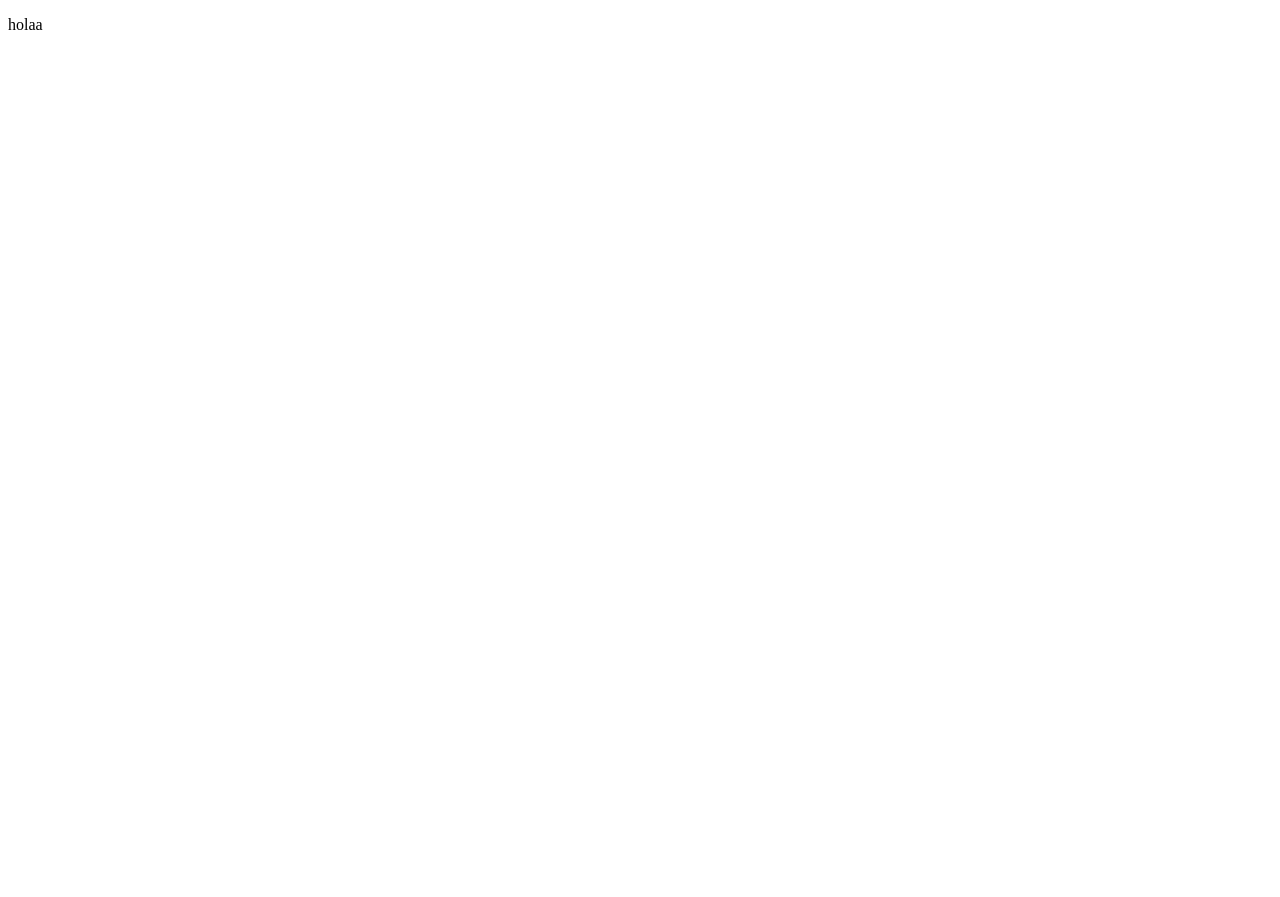
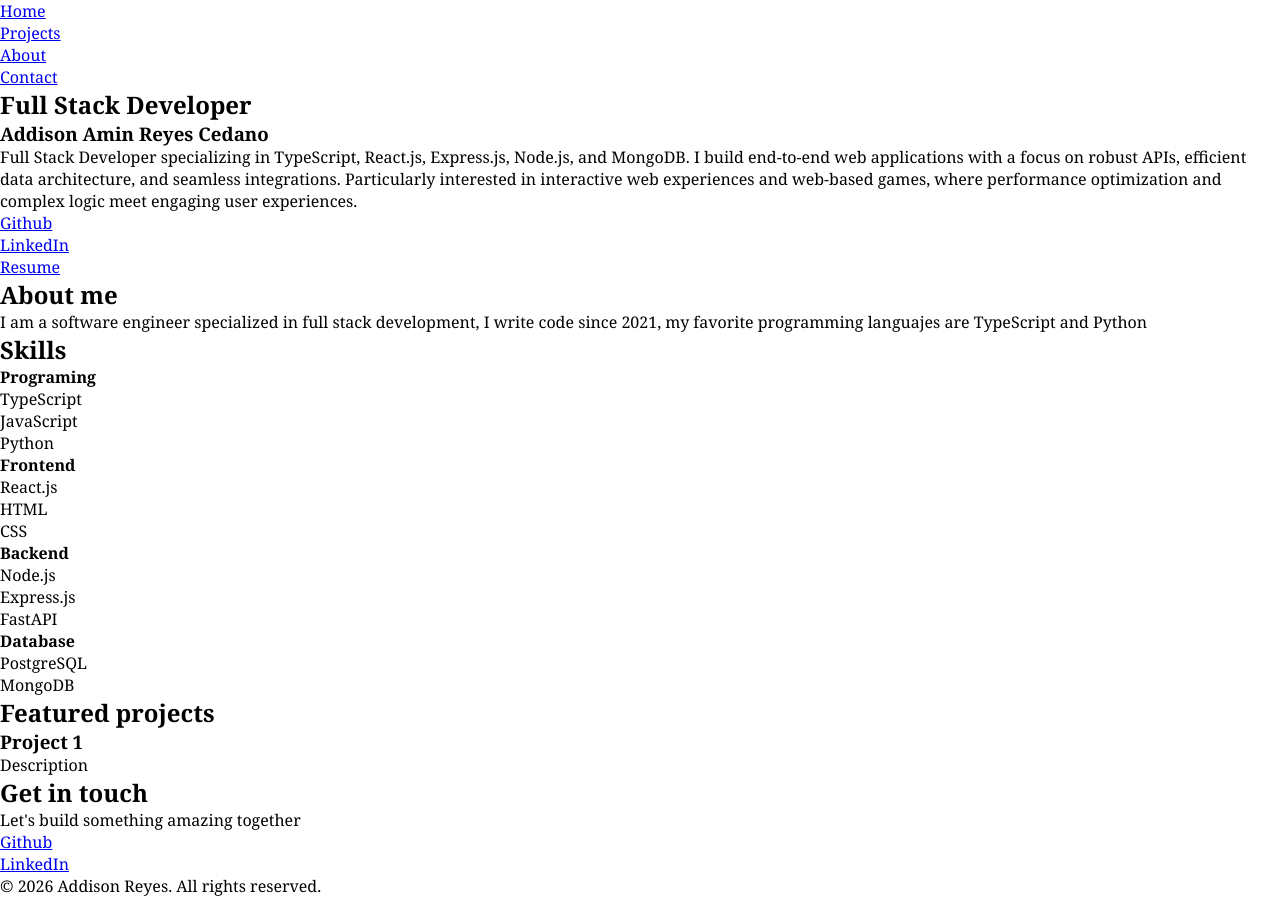
Before and after one commit to AddisonReyes/AddisonReyes, a React (Create React App) app: page /#/ in a window 1280 px wide. Before the commit the page ends 800 px from the top, so only its background shows below. Built offline with nearby package versions, Linux system fonts and the light colour scheme.

Commit message:
Basic html content and placeholders

```diff
--- a/public/index.html
+++ b/public/index.html
@@ -1,4 +1,4 @@
-<!DOCTYPE html>
+<!doctype html>
 <html lang="en">
   <head>
     <meta charset="utf-8" />
@@ -10,34 +10,11 @@
       content="Web site created using create-react-app"
     />
     <link rel="apple-touch-icon" href="%PUBLIC_URL%/logo192.png" />
-    <!--
-      manifest.json provides metadata used when your web app is installed on a
-      user's mobile device or desktop. See https://developers.google.com/web/fundamentals/web-app-manifest/
-    -->
     <link rel="manifest" href="%PUBLIC_URL%/manifest.json" />
-    <!--
-      Notice the use of %PUBLIC_URL% in the tags above.
-      It will be replaced with the URL of the `public` folder during the build.
-      Only files inside the `public` folder can be referenced from the HTML.
-
-      Unlike "/favicon.ico" or "favicon.ico", "%PUBLIC_URL%/favicon.ico" will
-      work correctly both with client-side routing and a non-root public URL.
-      Learn how to configure a non-root public URL by running `npm run build`.
-    -->
-    <title>React App</title>
+    <title>Addison Reyes | Full Stack Developer</title>
   </head>
   <body>
     <noscript>You need to enable JavaScript to run this app.</noscript>
     <div id="root"></div>
-    <!--
-      This HTML file is a template.
-      If you open it directly in the browser, you will see an empty page.
-
-      You can add webfonts, meta tags, or analytics to this file.
-      The build step will place the bundled scripts into the <body> tag.
-
-      To begin the development, run `npm start` or `yarn start`.
-      To create a production bundle, use `npm run build` or `yarn build`.
-    -->
   </body>
 </html>
--- a/src/App.css
+++ b/src/App.css
@@ -0,0 +1,8 @@
+* {
+  padding: 0px;
+  margin: 0px;
+}
+
+body {
+  font-family: Georgia, "Times New Roman", Times, serif;
+}
--- a/src/App.tsx
+++ b/src/App.tsx
@@ -1,12 +1,15 @@
 import { Routes, Route } from "react-router";
 
 import Home from "./pages/Home";
+import Projects from "./pages/Projects";
 import "./App.css";
 
 function App() {
   return (
     <Routes>
       <Route path="/" element={<Home />} />
+      <Route path="/home" element={<Home />} />
+      <Route path="/projects" element={<Projects />} />
     </Routes>
   );
 }
--- /dev/null
+++ b/src/components/Footer.tsx
@@ -0,0 +1,11 @@
+import "./Footer.css";
+
+function Footer() {
+  return (
+    <div>
+      <p>© 2026 Addison Reyes. All rights reserved.</p>
+    </div>
+  );
+}
+
+export default Footer;
--- /dev/null
+++ b/src/components/NavBar.tsx
@@ -0,0 +1,24 @@
+import "./NavBar.css";
+
+function NavBar() {
+  return (
+    <nav>
+      <ul>
+        <li>
+          <a href="/">Home</a>
+        </li>
+        <li>
+          <a href="/projects">Projects</a>
+        </li>
+        <li>
+          <a href="/#about">About</a>
+        </li>
+        <li>
+          <a href="/#contact">Contact</a>
+        </li>
+      </ul>
+    </nav>
+  );
+}
+
+export default NavBar;
--- /dev/null
+++ b/src/components/ui/SkillContainer.tsx
@@ -0,0 +1,21 @@
+import "./SkillContainer.css";
+
+interface SkillContainerProps {
+  title: string;
+  skills: string[];
+}
+
+function SkillContainer({ title, skills }: SkillContainerProps) {
+  return (
+    <div>
+      <strong>{title}</strong>
+      <ul>
+        {skills.map((skill) => {
+          return <li>{skill}</li>;
+        })}
+      </ul>
+    </div>
+  );
+}
+
+export default SkillContainer;
--- a/src/layout/MainLayout.tsx
+++ b/src/layout/MainLayout.tsx
@@ -1,5 +1,8 @@
 import { ReactNode } from "react";
 import "./MainLayout.css";
+
+import NavBar from "../components/NavBar";
+import Footer from "../components/Footer";
 
 interface MainLayoutProps {
   title: string;
@@ -9,11 +12,13 @@ interface MainLayoutProps {
 function MainLayout({ title = "title", children }: MainLayoutProps) {
   return (
     <>
-      <head>
-        <h1>{title}</h1>
-      </head>
+      <header>
+        <NavBar />
+      </header>
       <main>{children}</main>
-      <footer></footer>
+      <footer>
+        <Footer />
+      </footer>
     </>
   );
 }
--- a/src/pages/Home.tsx
+++ b/src/pages/Home.tsx
@@ -1,9 +1,108 @@
 import MainLayout from "../layout/MainLayout";
 
+import SkillContainer from "../components/ui/SkillContainer";
+import { ReactNode } from "react";
+
+type skill = { title: string; skills: string[] };
+const skillSet: skill[] = [
+  { title: "Programing", skills: ["TypeScript", "JavaScript", "Python"] },
+  { title: "Frontend", skills: ["React.js", "HTML", "CSS"] },
+  { title: "Backend", skills: ["Node.js", "Express.js", "FastAPI"] },
+  { title: "Database", skills: ["PostgreSQL", "MongoDB"] },
+];
+
 function Home() {
+  const skillsList: ReactNode[] = [];
+  skillSet.forEach((skill) => {
+    skillsList.push(
+      <SkillContainer title={skill.title} skills={skill.skills} />,
+    );
+  });
+
   return (
     <MainLayout title="Home">
-      <p>holaa</p>
+      <section id="hero">
+        <h1>Full Stack Developer</h1>
+        <h3>Addison Amin Reyes Cedano</h3>
+        <p>
+          Full Stack Developer specializing in TypeScript, React.js, Express.js,
+          Node.js, and MongoDB. I build end-to-end web applications with a focus
+          on robust APIs, efficient data architecture, and seamless
+          integrations. Particularly interested in interactive web experiences
+          and web-based games, where performance optimization and complex logic
+          meet engaging user experiences.
+        </p>
+        <ul>
+          <li>
+            <a
+              href="https://github.com/AddisonReyes"
+              rel="noopener noreferrer"
+              target="_blank"
+            >
+              Github
+            </a>
+          </li>
+          <li>
+            <a
+              href="https://www.linkedin.com/in/addison-reyes-9aa017208/"
+              rel="noopener noreferrer"
+              target="_blank"
+            >
+              LinkedIn
+            </a>
+          </li>
+          <li>
+            <a href="/">Resume</a>
+          </li>
+        </ul>
+      </section>
+
+      <section id="about">
+        <h2>About me</h2>
+        <p>
+          I am a software engineer specialized in full stack development, I
+          write code since 2021, my favorite programming languajes are
+          TypeScript and Python
+        </p>
+      </section>
+
+      <section id="skills">
+        <h2>Skills</h2>
+        {skillsList}
+      </section>
+
+      <section id="featured-projects">
+        <h2>Featured projects</h2>
+        <div>
+          <h3>Project 1</h3>
+          <p>Description</p>
+        </div>
+      </section>
+
+      <section id="contact">
+        <h2>Get in touch</h2>
+        <p>Let's build something amazing together</p>
+        <ul>
+          <li>
+            <a
+              href="https://github.com/AddisonReyes"
+              rel="noopener noreferrer"
+              target="_blank"
+            >
+              Github
+            </a>
+          </li>
+          <li>
+            <a
+              href="https://www.linkedin.com/in/addison-reyes-9aa017208/"
+              rel="noopener noreferrer"
+              target="_blank"
+            >
+              LinkedIn
+            </a>
+          </li>
+        </ul>
+      </section>
     </MainLayout>
   );
 }
--- /dev/null
+++ b/src/pages/Projects.tsx
@@ -0,0 +1,33 @@
+import MainLayout from "../layout/MainLayout";
+
+function Projects() {
+  return (
+    <MainLayout title="Projects">
+      <section>
+        <h1>Projects</h1>
+      </section>
+
+      <section>
+        <h2>Projects in production</h2>
+        <p>
+          Lorem ipsum dolor sit amet consectetur adipisicing elit. Deleniti
+          tenetur odio dignissimos impedit fugit omnis minus voluptas
+          consequuntur ut? Maiores debitis beatae tenetur sit corrupti
+          blanditiis. Non illo perferendis cumque.
+        </p>
+      </section>
+
+      <section>
+        <h2>Personal projects</h2>
+        <p>
+          Lorem ipsum dolor sit amet consectetur adipisicing elit. Doloribus
+          ipsa placeat quae molestias deserunt consequatur libero! Nam voluptas
+          iure, iusto nulla hic facere alias quam repellendus animi id,
+          consectetur explicabo.
+        </p>
+      </section>
+    </MainLayout>
+  );
+}
+
+export default Projects;
```
Also changed, not shown: src/components/Footer.css (added), src/components/NavBar.css (added), src/components/ui/SkillContainer.css (added), 2 other files (tests, documents, lock files or other folders).
